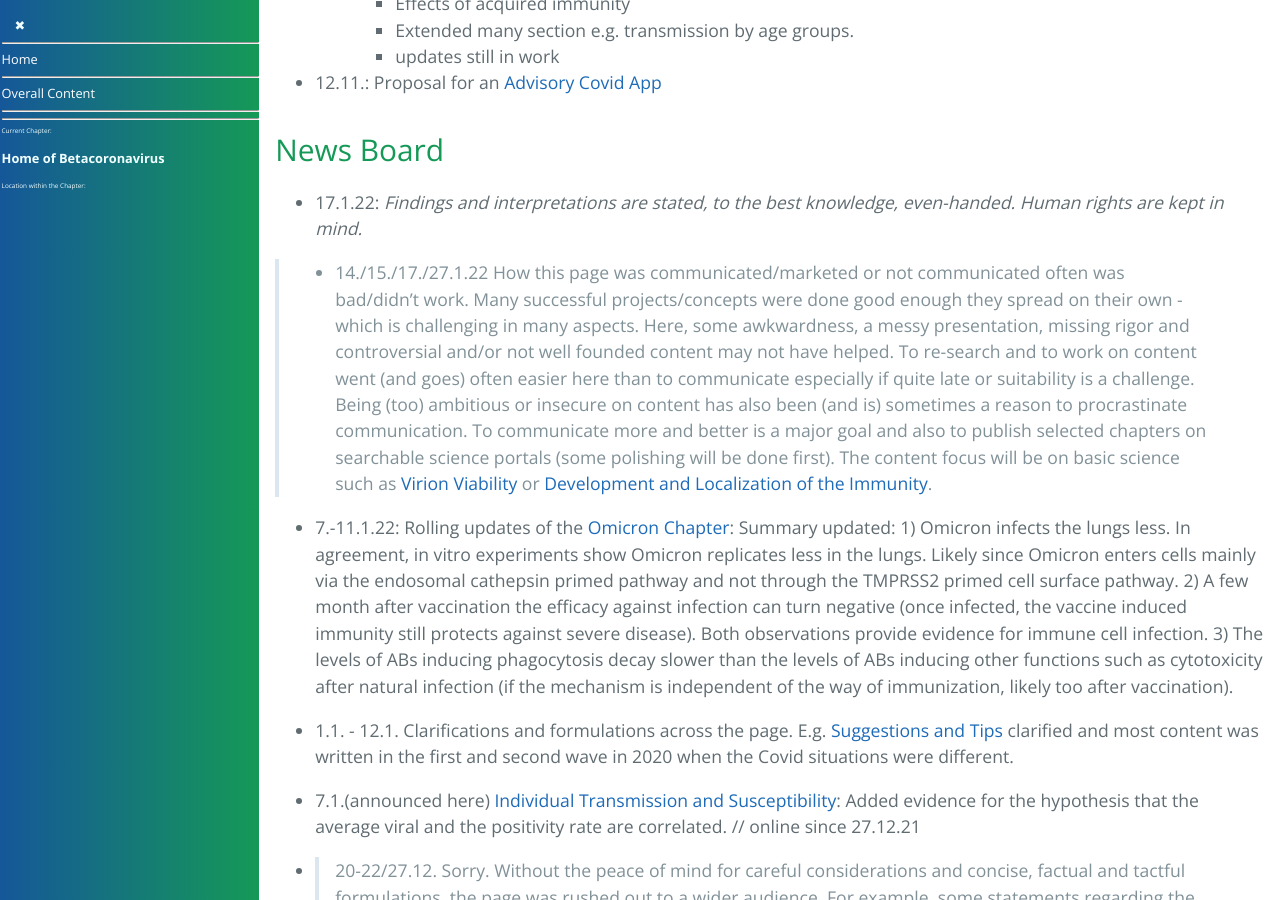
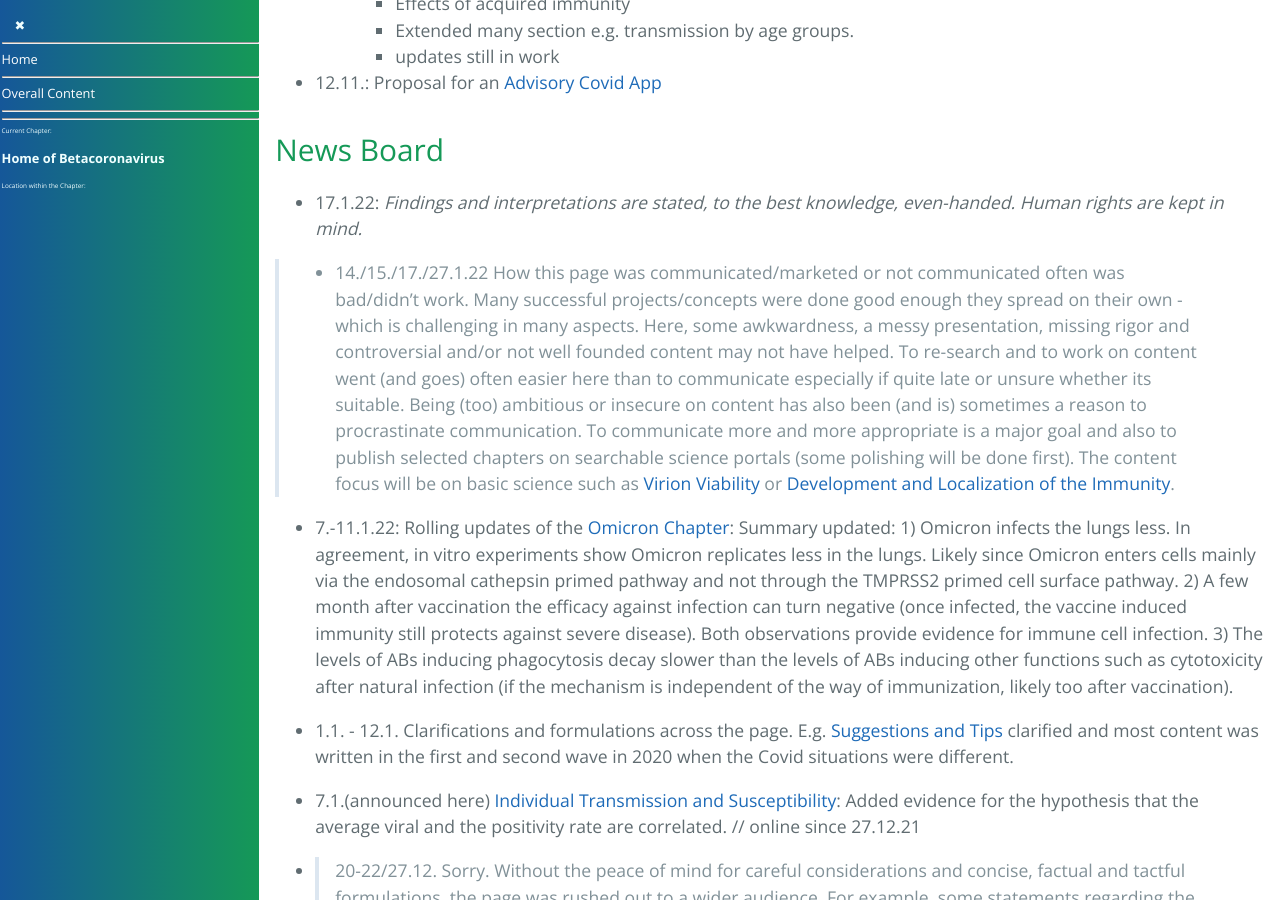
Before and after one commit to forestgrape/coronavirus, a Jekyll site: the page built from index.md, in a window 1280 px wide and 900 px high, scrolled down 2203 px. Built offline with Jekyll 4.4.1, drawn with Linux system fonts in a browser that asks for light colours; our own code applies the rules of GitHub Pages for plain Markdown files.

Commit message:
formulations

```diff
--- a/index.md
+++ b/index.md
@@ -68,7 +68,7 @@
 
 <!-- 17./27.1.22 (adapted from 5.12.21): From an epidemiological perspective, systemic spike-only vaccines do not to reduce SARS-CoV-2 transmissions but mainly prevent pneumonia (which is great and very important). Additionally spike-only immunity put mutation pressure on the spikes which can increase the spike mutation rate, which can both yield escape variants and change the tropism. The latter can be favorable or not. Overall it is unclear whether it has benefits to [push to] vaccinate those not at risk for pneumonia. Thus the benefits-risks calculation can be done at  individual calculations [from a scientific perspective]. -->
 
-> - 14./15./17./27.1.22  How this page was communicated/marketed or not communicated often was bad/didn't work. Many successful projects/concepts were done good enough they spread on their own - which is challenging in many aspects. Here, some awkwardness, a messy presentation, missing rigor and controversial and/or not well founded content may not have helped. To re-search and to work on content went (and goes) often easier here than to communicate especially if quite late or suitability is a challenge. Being (too) ambitious or insecure on content has also been (and is) sometimes a reason to procrastinate communication. To communicate more and better is a major goal and also to publish selected chapters on searchable science portals (some polishing will be done first). The content focus will be on basic science such as [Virion Viability](2_biological/virion_viability.md) or [Development and Localization of the Immunity](4_immunological/ontogenesis_and_locality_of_immunity.md).
+> - 14./15./17./27.1.22  How this page was communicated/marketed or not communicated often was bad/didn't work. Many successful projects/concepts were done good enough they spread on their own - which is challenging in many aspects. Here, some awkwardness, a messy presentation, missing rigor and controversial and/or not well founded content may not have helped. To re-search and to work on content went (and goes) often easier here than to communicate especially if quite late or unsure whether its suitable. Being (too) ambitious or insecure on content has also been (and is) sometimes a reason to procrastinate communication. To communicate more and more appropriate is a major goal and also to publish selected chapters on searchable science portals (some polishing will be done first). The content focus will be on basic science such as [Virion Viability](2_biological/virion_viability.md) or [Development and Localization of the Immunity](4_immunological/ontogenesis_and_locality_of_immunity.md).
 
 
 - 7.-11.1.22: Rolling updates of the [Omicron Chapter](2_biological/omicron.md): Summary updated: 1) Omicron infects the lungs less. In agreement, in vitro experiments show Omicron replicates less in the lungs. Likely since Omicron enters cells mainly via the endosomal cathepsin primed pathway and not through the TMPRSS2 primed cell surface pathway. 2) A few month after vaccination the efficacy against infection can turn negative (once infected, the vaccine induced immunity still protects against severe disease). Both observations provide evidence for immune cell infection. 3) The levels of ABs inducing phagocytosis decay slower than the levels of ABs inducing other functions such as cytotoxicity after natural infection (if the mechanism is independent of the way of immunization, likely too after vaccination).
```
